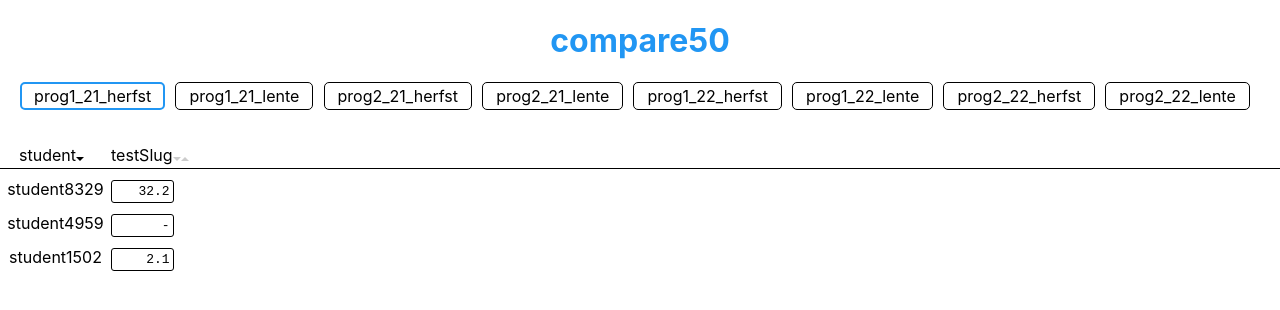
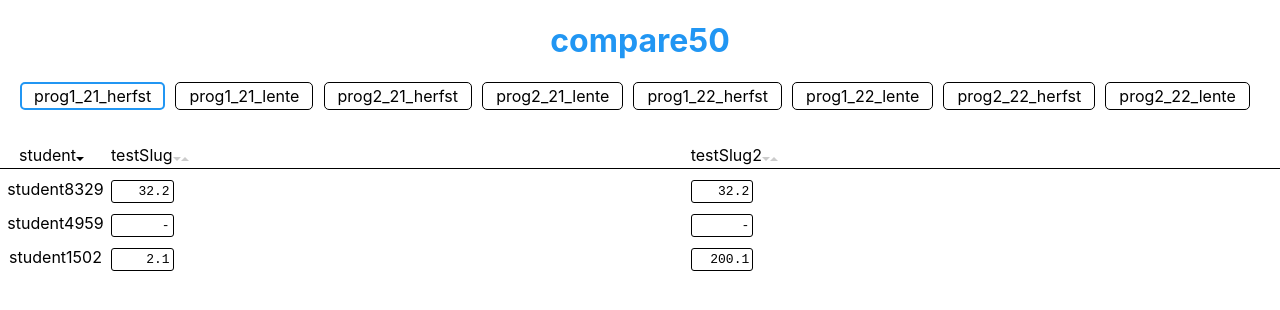
Before and after one commit to Jelleas/coin, a React (Create React App) app: page / in a window 1280 px wide. Both pictures are taken after a click on the element "prog1_21_herfst". Shown: the top 310 px of the page. Built offline with nearby package versions, Linux system fonts and the light colour scheme.

Commit message:
support for multiple slugs

```diff
--- a/src/components/SubmissionTable.js
+++ b/src/components/SubmissionTable.js
@@ -22,7 +22,7 @@ function SubmissionTable({ course }) {
         <StudentRow
             key={student}
             student={student}
-            submissions={studentToSubmissions[student]}
+            submissions={studentToSubmissions.get(student)}
         />
     ));
 
@@ -50,6 +50,21 @@ function Header({ slugs, onClick, sortedBy }) {
         cursor: "pointer",
     };
 
+    const getCaret = (sorted, asc) => {
+        if (sorted) {
+            return (
+                <>
+                    <Caret asc={asc} />
+                    <span style={{ visibility: "hidden" }}>
+                        <Caret asc={true} />
+                    </span>
+                </>
+            );
+        } else {
+            return <UnsortedCarets />;
+        }
+    };
+
     const studentHeader = (
         <div
             onClick={() => onClick("student")}
@@ -57,27 +72,14 @@ function Header({ slugs, onClick, sortedBy }) {
             style={{ ...style, textAlign: "center" }}
         >
             student
-            {sortedBy.type === "student" ? (
-                <>
-                    <Caret asc={sortedBy.asc} />
-                    <span style={{ visibility: "hidden" }}>
-                        <Caret asc={true} />
-                    </span>
-                </>
-            ) : (
-                <UnsortedCarets />
-            )}
+            {getCaret(sortedBy.type === "student", sortedBy.asc)}
         </div>
     );
 
     const slugHeaders = [...slugs].map((slug) => (
         <div onClick={() => onClick(slug)} style={style} key={slug}>
             {slug}
-            {sortedBy.type === slug ? (
-                <Caret asc={sortedBy.asc} />
-            ) : (
-                <UnsortedCarets />
-            )}
+            {getCaret(sortedBy.type === slug, sortedBy.asc)}
         </div>
     ));
 
@@ -197,14 +199,18 @@ function useSort(submissions) {
 
         // Get each student's submission to the slug
         const studentToSubmissions = getStudentsToSubmissions(submissions);
+        const studentToSub = new Map();
         studentToSubmissions.forEach((subs, student) => {
-            studentToSubmissions[student] = subs.filter((s) => s.slug === slug);
+            studentToSub.set(
+                student,
+                subs.find((s) => s.slug === slug)
+            );
         });
 
         // Sort the students by their highest ranking score
         const sortedStudents = [...students].sort((student_a, student_b) => {
-            const sub_a = studentToSubmissions[student_a][0];
-            const sub_b = studentToSubmissions[student_b][0];
+            const sub_a = studentToSub.get(student_a);
+            const sub_b = studentToSub.get(student_b);
 
             const score_a = sub_a?.rank[0]?.score;
             const score_b = sub_b?.rank[0]?.score;
@@ -347,9 +353,9 @@ function getStudentsToSubmissions(submissions) {
     const studentToSubmissions = new Map();
     submissions.forEach((sub) => {
         if (studentToSubmissions.has(sub.student)) {
-            studentToSubmissions[sub.student].push(sub);
+            studentToSubmissions.get(sub.student).push(sub);
         } else {
-            studentToSubmissions[sub.student] = [sub];
+            studentToSubmissions.set(sub.student, [sub]);
         }
     });
     return studentToSubmissions;
--- a/src/mock_data/course.json
+++ b/src/mock_data/course.json
@@ -67,6 +67,73 @@
                     }
                 }
             ]
+        },
+        {
+            "name": "testSlug2",
+            "submitters": [
+                {
+                    "name": "student4959",
+                    "submission": {
+                        "version": 1,
+                        "rank": []
+                    }
+                },
+                {
+                    "name": "student8329",
+                    "submission": {
+                        "version": 1,
+                        "rank": [
+                            {
+                                "sub_a": {
+                                    "submitter": "student8329",
+                                    "slug": "testSlug",
+                                    "version": 1
+                                },
+                                "sub_b": {
+                                    "submitter": "student4959",
+                                    "slug": "testCourse/testSlug",
+                                    "version": 0
+                                },
+                                "score": 32.169796430638975
+                            }
+                        ]
+                    }
+                },
+                {
+                    "name": "student1502",
+                    "submission": {
+                        "version": 1,
+                        "rank": [
+                            {
+                                "sub_a": {
+                                    "submitter": "student1502",
+                                    "slug": "testSlug",
+                                    "version": 1
+                                },
+                                "sub_b": {
+                                    "submitter": "student4959",
+                                    "slug": "testCourse/testSlug",
+                                    "version": 0
+                                },
+                                "score": 200.09861228866811
+                            },
+                            {
+                                "sub_a": {
+                                    "submitter": "student1502",
+                                    "slug": "testSlug",
+                                    "version": 1
+                                },
+                                "sub_b": {
+                                    "submitter": "student8329",
+                                    "slug": "testCourse/testSlug",
+                                    "version": 0
+                                },
+                                "score": 2.09861228866811
+                            }
+                        ]
+                    }
+                }
+            ]
         }
     ]
 }
```
